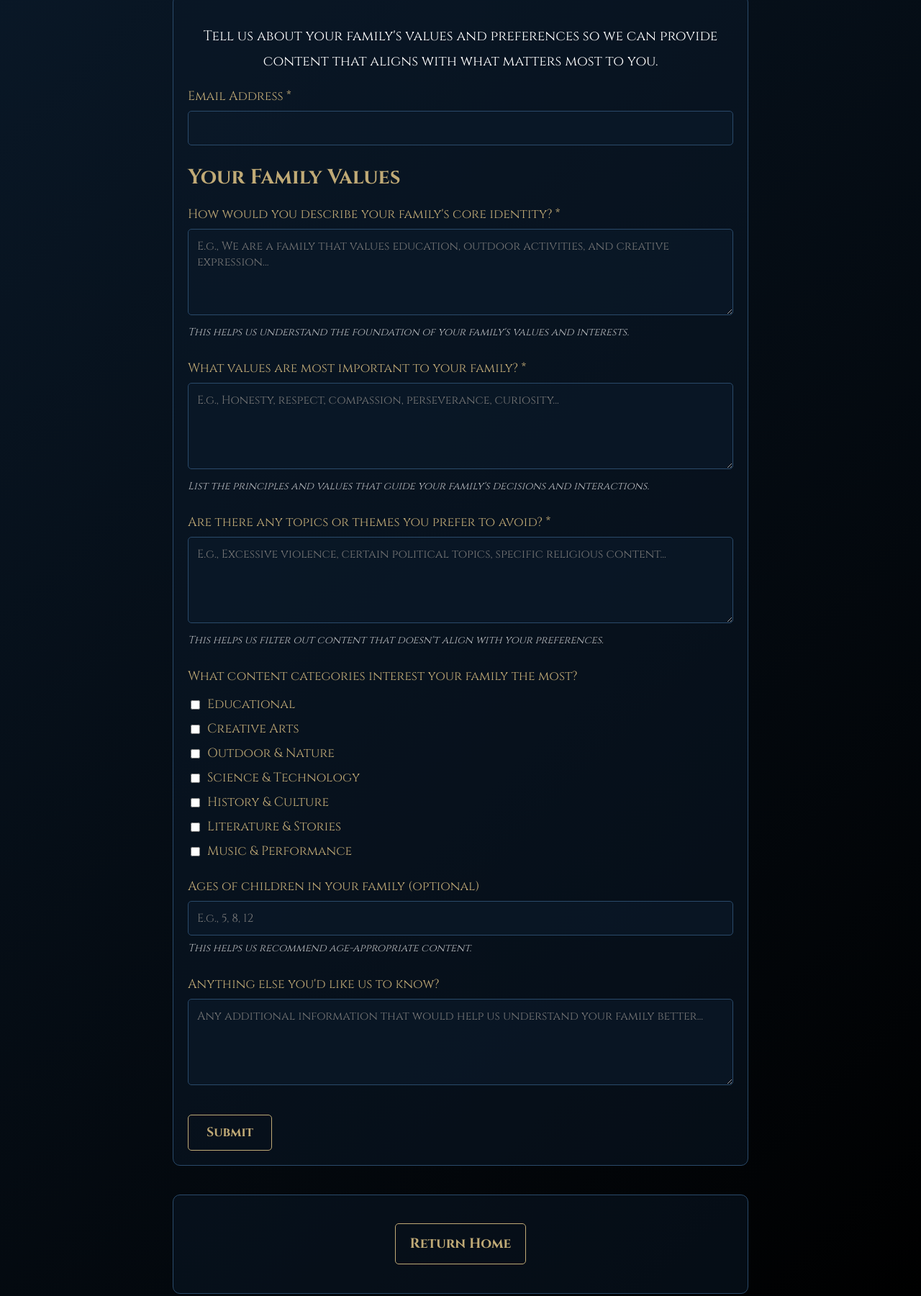
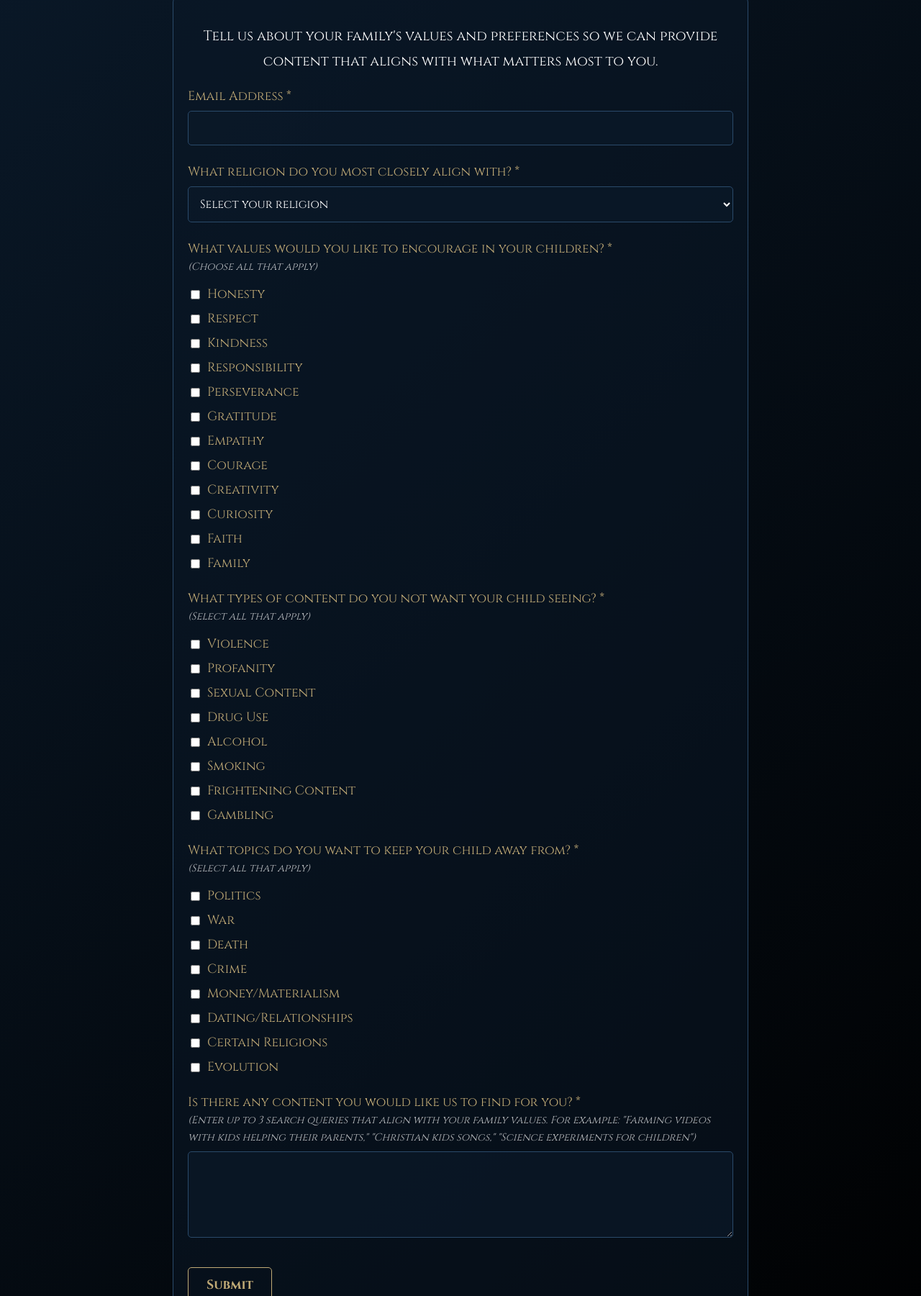
Before and after one commit to Enkrateia-Scout/landing-page, a plain HTML site: page signup.html in a window 1280 px wide. Shown: the part 215-2016 px from the top of the page at 72% size. Drawn offline with Linux system fonts and the light colour scheme.

Commit message:
Update signup form with new fields for religion, values, content restrictions, and search queries

```diff
--- a/signup.html
+++ b/signup.html
@@ -323,69 +323,157 @@
                     <input type="email" id="email" name="email" required>
                 </div>
 
-                <h2>Your Family Values</h2>
-
                 <div class="form-group">
-                    <label for="familyIdentity">How would you describe your family's core identity? <span class="required">*</span></label>
-                    <textarea id="familyIdentity" name="familyIdentity" placeholder="E.g., We are a family that values education, outdoor activities, and creative expression..." required></textarea>
-                    <p class="form-note">This helps us understand the foundation of your family's values and interests.</p>
+                    <label for="religion">What religion do you most closely align with? <span class="required">*</span></label>
+                    <select id="religion" name="religion" required>
+                        <option value="" disabled selected>Select your religion</option>
+                        <option value="christianity">Christianity</option>
+                        <option value="islam">Islam</option>
+                        <option value="judaism">Judaism</option>
+                        <option value="hinduism">Hinduism</option>
+                        <option value="buddhism">Buddhism</option>
+                        <option value="sikhism">Sikhism</option>
+                        <option value="atheism">Atheism</option>
+                        <option value="agnosticism">Agnosticism</option>
+                        <option value="spiritual">Spiritual but not religious</option>
+                        <option value="other">Other</option>
+                        <option value="prefer_not_to_say">Prefer not to say</option>
+                    </select>
                 </div>
 
                 <div class="form-group">
-                    <label for="coreValues">What values are most important to your family? <span class="required">*</span></label>
-                    <textarea id="coreValues" name="coreValues" placeholder="E.g., Honesty, respect, compassion, perseverance, curiosity..." required></textarea>
-                    <p class="form-note">List the principles and values that guide your family's decisions and interactions.</p>
-                </div>
-
-                <div class="form-group">
-                    <label for="avoidTopics">Are there any topics or themes you prefer to avoid? <span class="required">*</span></label>
-                    <textarea id="avoidTopics" name="avoidTopics" placeholder="E.g., Excessive violence, certain political topics, specific religious content..."></textarea>
-                    <p class="form-note">This helps us filter out content that doesn't align with your preferences.</p>
-                </div>
-
-                <div class="form-group">
-                    <label>What content categories interest your family the most?</label>
+                    <label>What values would you like to encourage in your children? <span class="required">*</span><br><span class="form-note">(Choose all that apply)</span></label>
                     <div class="checkbox-group">
                         <div class="checkbox-container">
-                            <input type="checkbox" id="educational" name="categories" value="educational">
-                            <label for="educational">Educational</label>
+                            <input type="checkbox" id="honesty" name="values" value="honesty">
+                            <label for="honesty">Honesty</label>
                         </div>
                         <div class="checkbox-container">
-                            <input type="checkbox" id="creative" name="categories" value="creative">
-                            <label for="creative">Creative Arts</label>
+                            <input type="checkbox" id="respect" name="values" value="respect">
+                            <label for="respect">Respect</label>
                         </div>
                         <div class="checkbox-container">
-                            <input type="checkbox" id="outdoor" name="categories" value="outdoor">
-                            <label for="outdoor">Outdoor & Nature</label>
+                            <input type="checkbox" id="kindness" name="values" value="kindness">
+                            <label for="kindness">Kindness</label>
                         </div>
                         <div class="checkbox-container">
-                            <input type="checkbox" id="science" name="categories" value="science">
-                            <label for="science">Science & Technology</label>
+                            <input type="checkbox" id="responsibility" name="values" value="responsibility">
+                            <label for="responsibility">Responsibility</label>
                         </div>
                         <div class="checkbox-container">
-                            <input type="checkbox" id="history" name="categories" value="history">
-                            <label for="history">History & Culture</label>
+                            <input type="checkbox" id="perseverance" name="values" value="perseverance">
+                            <label for="perseverance">Perseverance</label>
                         </div>
                         <div class="checkbox-container">
-                            <input type="checkbox" id="literature" name="categories" value="literature">
-                            <label for="literature">Literature & Stories</label>
+                            <input type="checkbox" id="gratitude" name="values" value="gratitude">
+                            <label for="gratitude">Gratitude</label>
                         </div>
                         <div class="checkbox-container">
-                            <input type="checkbox" id="music" name="categories" value="music">
-                            <label for="music">Music & Performance</label>
+                            <input type="checkbox" id="empathy" name="values" value="empathy">
+                            <label for="empathy">Empathy</label>
+                        </div>
+                        <div class="checkbox-container">
+                            <input type="checkbox" id="courage" name="values" value="courage">
+                            <label for="courage">Courage</label>
+                        </div>
+                        <div class="checkbox-container">
+                            <input type="checkbox" id="creativity" name="values" value="creativity">
+                            <label for="creativity">Creativity</label>
+                        </div>
+                        <div class="checkbox-container">
+                            <input type="checkbox" id="curiosity" name="values" value="curiosity">
+                            <label for="curiosity">Curiosity</label>
+                        </div>
+                        <div class="checkbox-container">
+                            <input type="checkbox" id="faith" name="values" value="faith">
+                            <label for="faith">Faith</label>
+                        </div>
+                        <div class="checkbox-container">
+                            <input type="checkbox" id="family" name="values" value="family">
+                            <label for="family">Family</label>
                         </div>
                     </div>
                 </div>
 
                 <div class="form-group">
-                    <label for="childrenAges">Ages of children in your family (optional)</label>
-                    <input type="text" id="childrenAges" name="childrenAges" placeholder="E.g., 5, 8, 12">
-                    <p class="form-note">This helps us recommend age-appropriate content.</p>
+                    <label>What types of content do you not want your child seeing? <span class="required">*</span><br><span class="form-note">(Select all that apply)</span></label>
+                    <div class="checkbox-group">
+                        <div class="checkbox-container">
+                            <input type="checkbox" id="violence" name="avoid_content" value="violence">
+                            <label for="violence">Violence</label>
+                        </div>
+                        <div class="checkbox-container">
+                            <input type="checkbox" id="profanity" name="avoid_content" value="profanity">
+                            <label for="profanity">Profanity</label>
+                        </div>
+                        <div class="checkbox-container">
+                            <input type="checkbox" id="sexual_content" name="avoid_content" value="sexual_content">
+                            <label for="sexual_content">Sexual Content</label>
+                        </div>
+                        <div class="checkbox-container">
+                            <input type="checkbox" id="drug_use" name="avoid_content" value="drug_use">
+                            <label for="drug_use">Drug Use</label>
+                        </div>
+                        <div class="checkbox-container">
+                            <input type="checkbox" id="alcohol" name="avoid_content" value="alcohol">
+                            <label for="alcohol">Alcohol</label>
+                        </div>
+                        <div class="checkbox-container">
+                            <input type="checkbox" id="smoking" name="avoid_content" value="smoking">
+                            <label for="smoking">Smoking</label>
+                        </div>
+                        <div class="checkbox-container">
+                            <input type="checkbox" id="frightening" name="avoid_content" value="frightening">
+                            <label for="frightening">Frightening Content</label>
+                        </div>
+                        <div class="checkbox-container">
+                            <input type="checkbox" id="gambling" name="avoid_content" value="gambling">
+                            <label for="gambling">Gambling</label>
+                        </div>
+                    </div>
                 </div>
 
                 <div class="form-group">
-                    <label for="additionalInfo">Anything else you'd like us to know?</label>
-                    <textarea id="additionalInfo" name="additionalInfo" placeholder="Any additional information that would help us understand your family better..."></textarea>
+                    <label>What topics do you want to keep your child away from? <span class="required">*</span><br><span class="form-note">(Select all that apply)</span></label>
+                    <div class="checkbox-group">
+                        <div class="checkbox-container">
+                            <input type="checkbox" id="politics" name="avoid_topics" value="politics">
+                            <label for="politics">Politics</label>
+                        </div>
+                        <div class="checkbox-container">
+                            <input type="checkbox" id="war" name="avoid_topics" value="war">
+                            <label for="war">War</label>
+                        </div>
+                        <div class="checkbox-container">
+                            <input type="checkbox" id="death" name="avoid_topics" value="death">
+                            <label for="death">Death</label>
+                        </div>
+                        <div class="checkbox-container">
+                            <input type="checkbox" id="crime" name="avoid_topics" value="crime">
+                            <label for="crime">Crime</label>
+                        </div>
+                        <div class="checkbox-container">
+                            <input type="checkbox" id="money" name="avoid_topics" value="money">
+                            <label for="money">Money/Materialism</label>
+                        </div>
+                        <div class="checkbox-container">
+                            <input type="checkbox" id="dating" name="avoid_topics" value="dating">
+                            <label for="dating">Dating/Relationships</label>
+                        </div>
+                        <div class="checkbox-container">
+                            <input type="checkbox" id="certain_religions" name="avoid_topics" value="certain_religions">
+                            <label for="certain_religions">Certain Religions</label>
+                        </div>
+                        <div class="checkbox-container">
+                            <input type="checkbox" id="evolution" name="avoid_topics" value="evolution">
+                            <label for="evolution">Evolution</label>
+                        </div>
+                    </div>
+                </div>
+
+                <div class="form-group">
+                    <label for="searchQueries">Is there any content you would like us to find for you? <span class="required">*</span><br><span class="form-note">(Enter up to 3 search queries that align with your family values. For example: "Farming videos with kids helping their parents," "Christian kids songs," "Science experiments for children")</span></label>
+                    <textarea id="searchQueries" name="searchQueries" rows="4" required></textarea>
                 </div>
 
                 <button type="submit">Submit</button>
```
